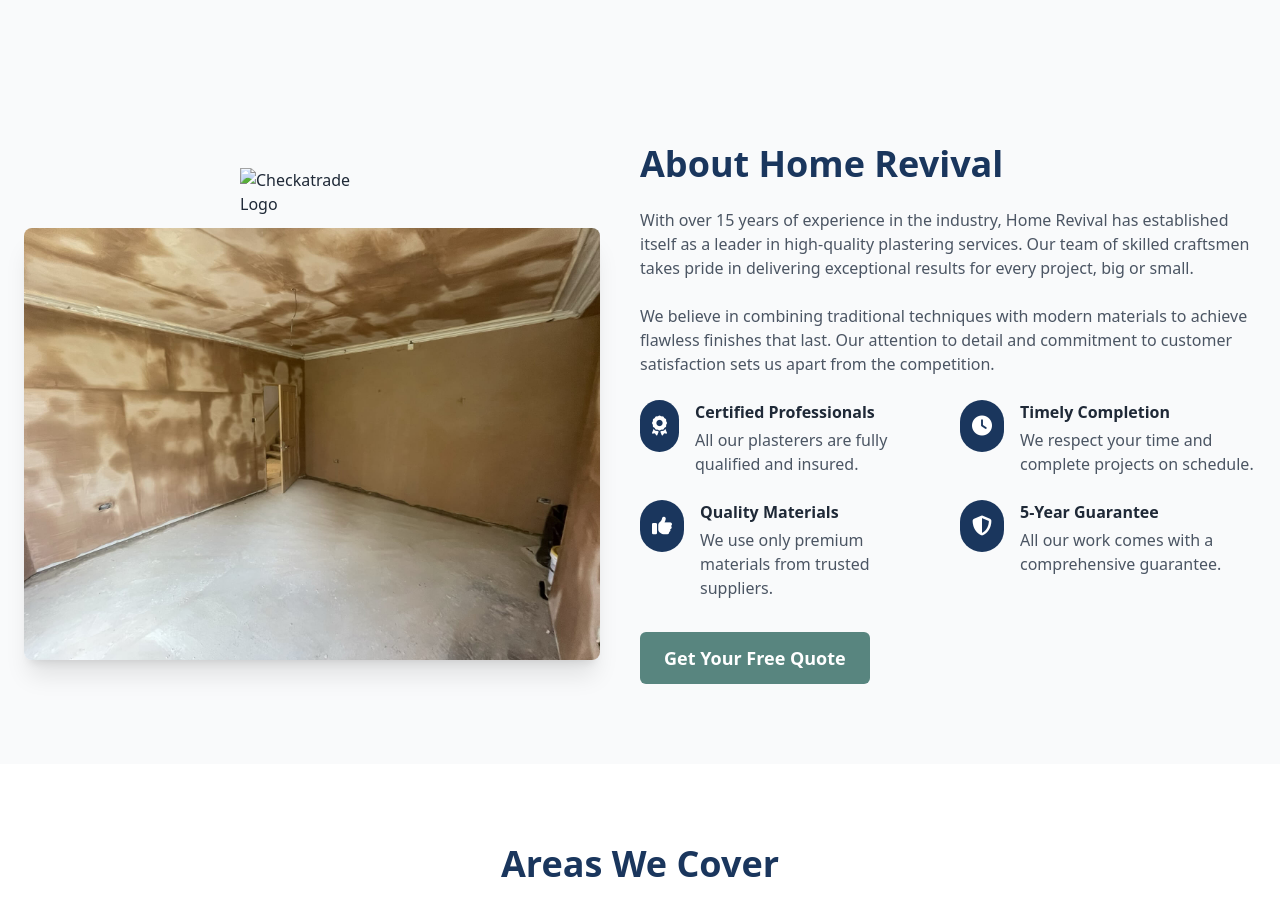
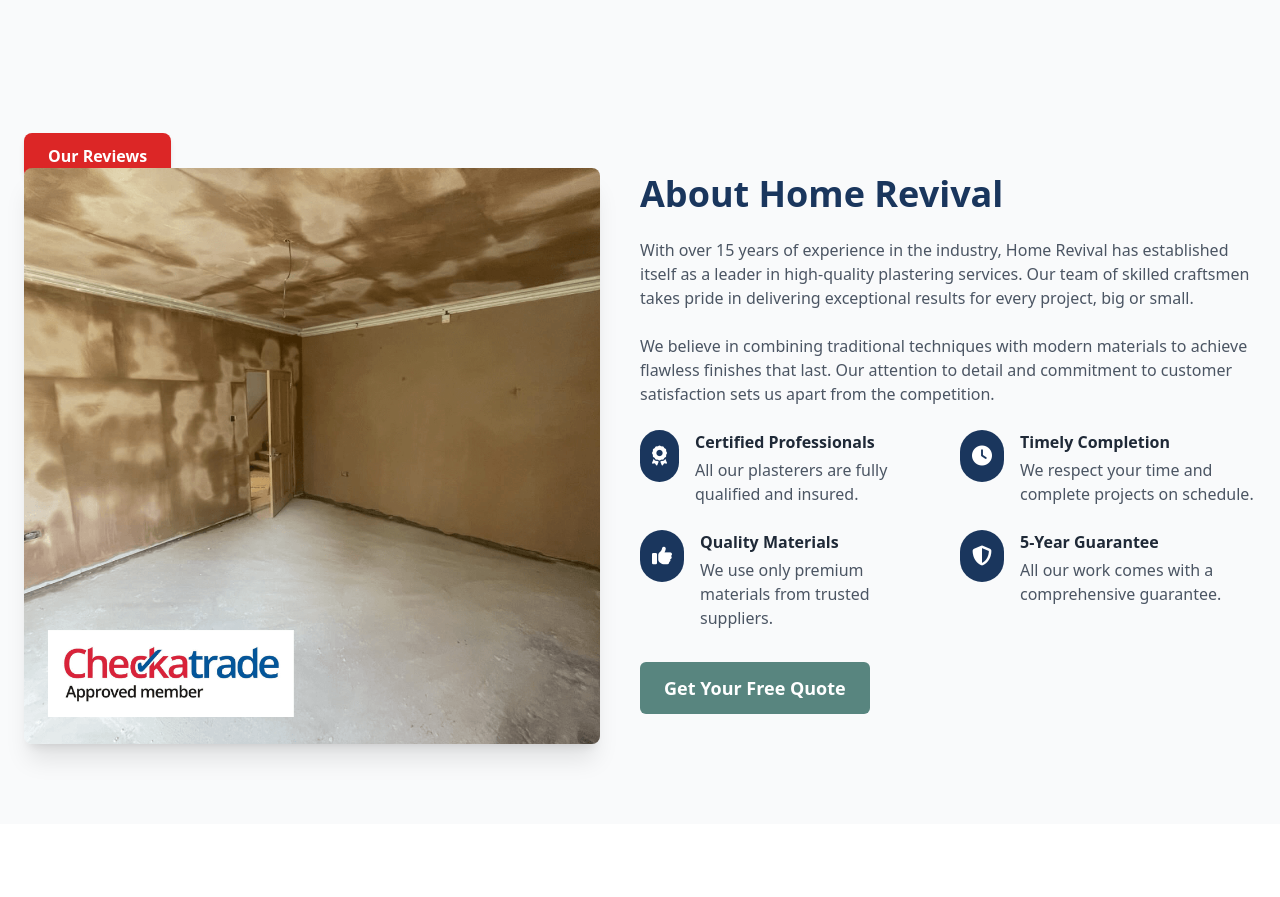
Before and after one commit to Flowery7/HomeRev, a plain HTML site: page index.html in a window 1280 px wide. Shown: the part 1600-2497 px from the top of the page. Drawn offline with nearby package versions, Linux system fonts and the light colour scheme.

Commit message:
added checkatrade image and image file

```diff
--- a/index.html
+++ b/index.html
@@ -335,8 +335,14 @@
         <div class="container mx-auto px-6">
             <div class="flex flex-col lg:flex-row items-center">
                 <div class="lg:w-1/2 mb-10 lg:mb-0 lg:pr-10">
-                     <img src="checkatrade.jpg" alt="Checkatrade Logo" class="mx-auto mb-3 w-36">
-                    <img src="plastering_in Osset.jpg" alt="Plastering professional at work" class="rounded-lg shadow-xl">
+
+
+  <!-- Reviews Button -->
+  <a href="https://www.checkatrade.com/trades" target="_blank"
+     class="bg-red-600 hover:bg-red-700 text-white font-semibold py-3 px-6 rounded-lg shadow-md transition-colors duration-300">
+    Our Reviews
+  </a>
+                    <img src="plastering_Ossett_checkatrade.png" alt="Plastering professional at work" class="rounded-lg shadow-xl">
                 </div>
                 <div class="lg:w-1/2">
                     <h2 class="text-3xl md:text-4xl font-bold text-primary mb-6">About Home Revival</h2>
```
Also changed, not shown: plastering_Ossett_checkatrade.png (added).
